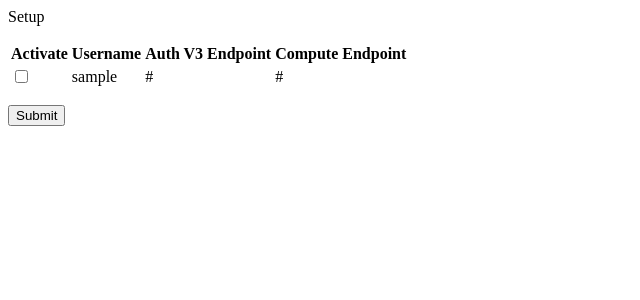
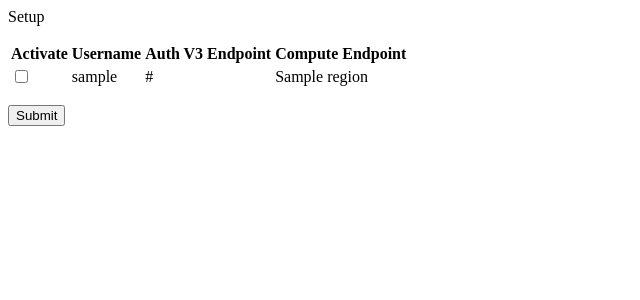
Before and after one commit to sacharya/cosmos, a Flask app: template app/templates/setup.html in a window 1280 px wide. Shown: the top 300 px of the page, without its empty margins (0-640 px from the left). Run offline with Flask 2, Linux system fonts and the light colour scheme; the template is opened without the code that fills it: most values are stand-ins (such as "Sample title", 1, 10 or a date in 2020).

Commit message:
fixing UI

```diff
--- a/app/templates/setup.html
+++ b/app/templates/setup.html
@@ -10,12 +10,12 @@ Setup
     <th>Auth V3 Endpoint</th>
     <th>Compute Endpoint</th>
   </tr>
-    {% for auth_url_v3 in trustee.auth_urls_v3 %}
+    {% for region, auth_url_v3 in trustee.auth_urls_v3.iteritems() %}
     <tr>
         <td><input type="checkbox" name="activate" value="username"></td>
         <td>{{ trustee.username }}</td>
         <td>{{ auth_url_v3 }}</td>
-        <td>{{ trustee.compute_url }}</td>
+        <td>{{ trustee.compute_url.region }}</td>
     </tr>
     {% endfor %}
 </table>
--- a/app/views.py
+++ b/app/views.py
@@ -82,7 +82,7 @@ def setup():
     trustee = {}
     trustee['username'] = username
     trustee['auth_urls_v3'] = auth_urls_v3
-    trustee['compute_url'] = compute_url[region]
+    trustee['compute_url'] = compute_url
 
     return render_template("setup.html", trustee=trustee)
 
```
